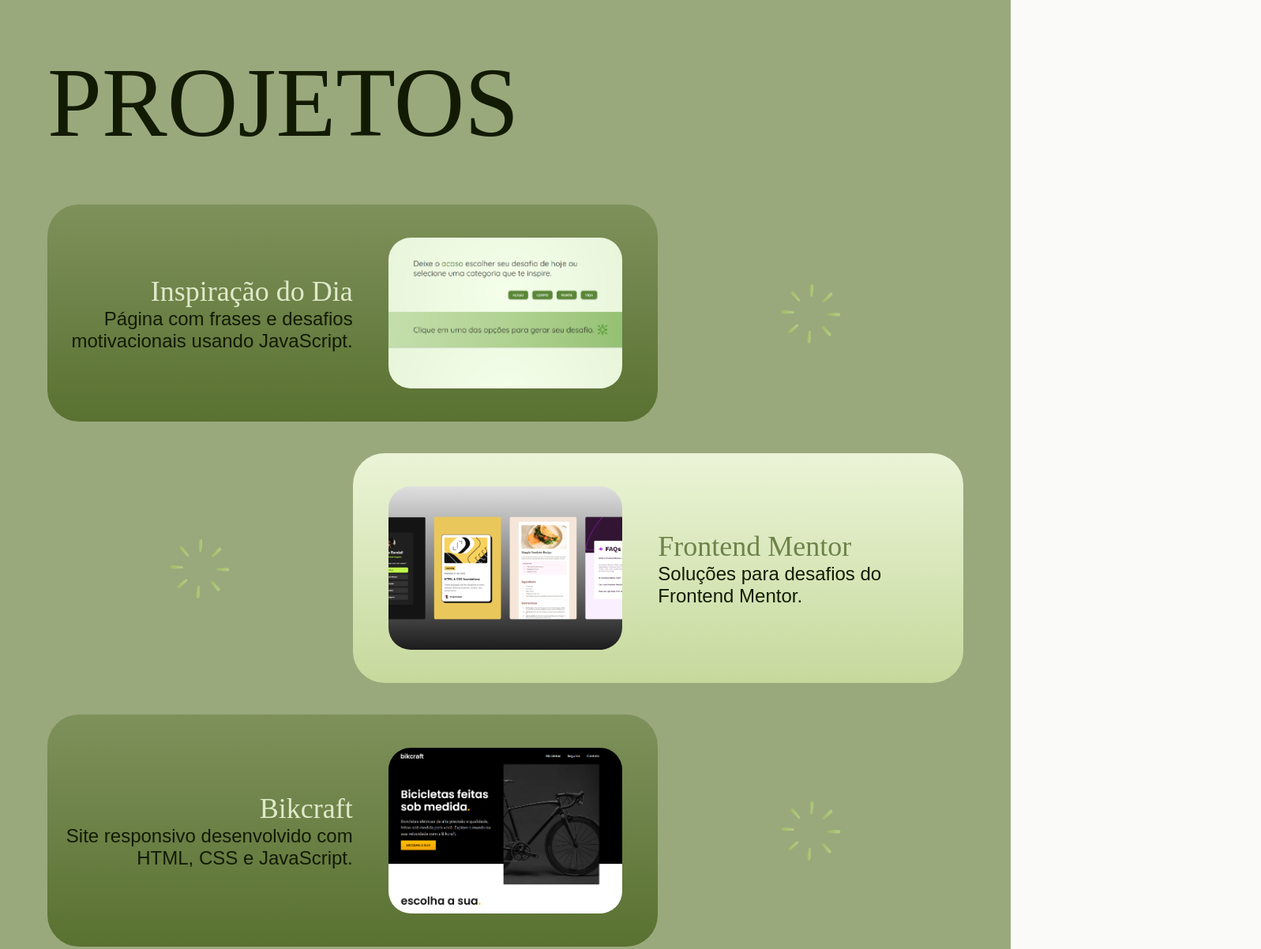
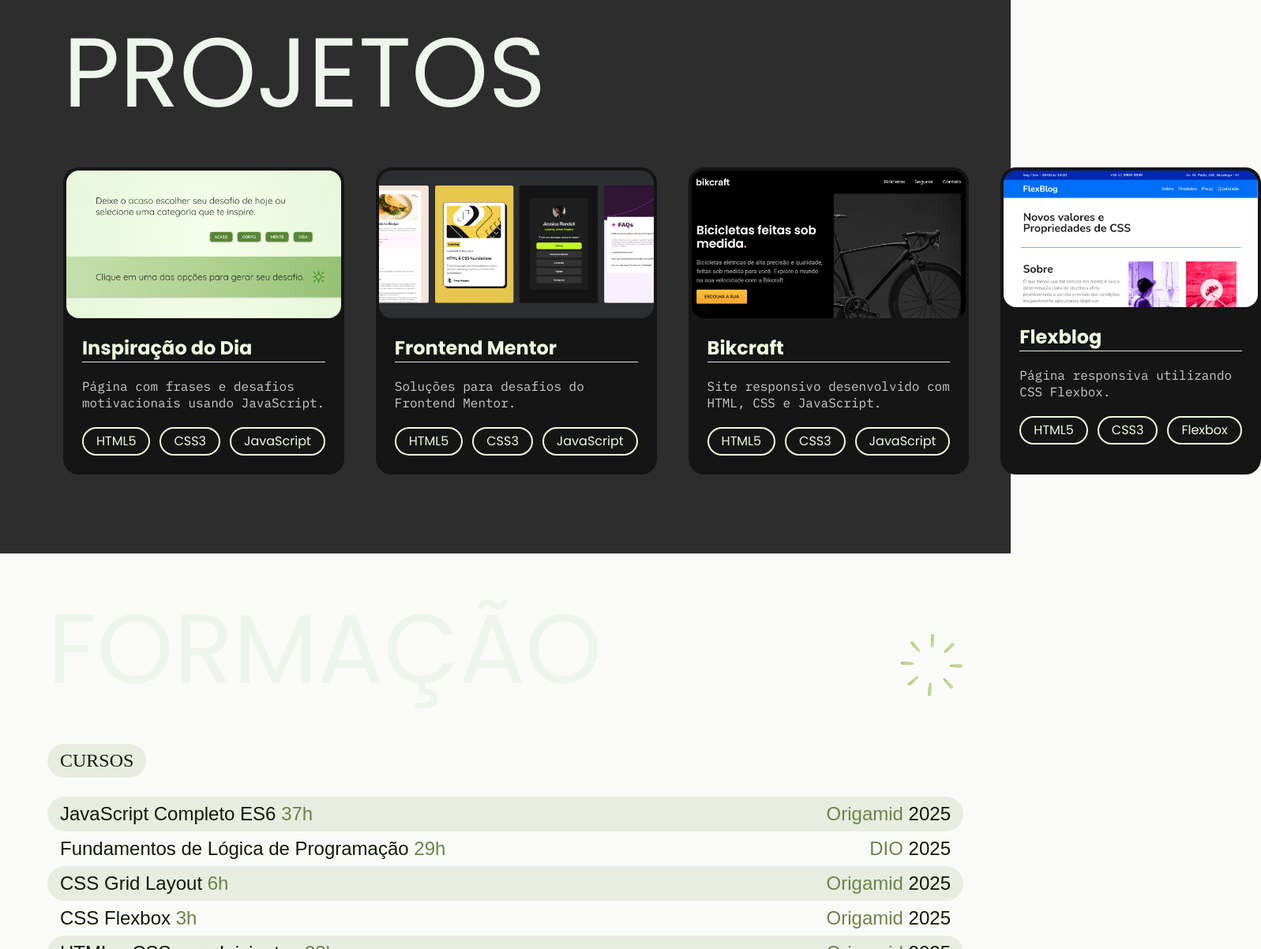
Before and after one commit to roberta-silva/roberta-silva.github.io, a website: page index.html in a window 1280 px wide. Shown: the part 1183-2385 px from the top of the page at 79% size, 1597 px wide, since content can reach past the window. Drawn offline with Linux system fonts and the light colour scheme.

Commit message:
Atualiza design e imagens de projetos

```diff
--- a/css/global.css
+++ b/css/global.css
@@ -28,14 +28,13 @@ img {
   box-sizing: border-box;
 }
 .subtitulo {
-  font-family: "Forum", serif;
+  font-family: "Poppins";
   font-size: 7.75rem;
   font-weight: 400;
-  color: #121a03;
-  line-height: 1.1;
+  color: #eef5ec;
+  line-height: 1.3;
   text-transform: uppercase;
-  max-width: 5ch;
-  padding: 60px 0px;
+  margin-bottom: 40px;
 }
 @media (max-width: 1000px) {
   .subtitulo {
@@ -45,6 +44,5 @@ img {
 @media (max-width: 800px) {
   .subtitulo {
     font-size: 3rem;
-    padding: 20px 0px;
   }
 }
--- a/css/projetos.css
+++ b/css/projetos.css
@@ -1,131 +1,61 @@
 .projetos-bg {
-  background: #99a97c;
+  background: #2d2d2d;
 }
 .projetos {
   max-width: 1200px;
-  padding: 40px 20px 60px 20px;
+  padding: 48px 40px 100px 40px;
   margin: 0 auto;
 }
-.projetos-item {
-  display: grid;
+.projetos-itens {
+  display: flex;
   gap: 40px;
 }
 .projeto {
-  display: grid;
-  grid-template-columns: 1fr 1fr 1fr;
+  background: #151515;
+  border: 4px solid #151515;
+  border-radius: 20px;
 }
-.projeto-info {
-  align-content: center;
-}
-.projeto-titulo {
-  font-family: "Forum", serif;
-  font-size: 2.25rem;
-  font-weight: 400;
-}
-.projeto:nth-child(odd) .projeto-titulo {
-  color: #e0eaca;
-  text-align: right;
-}
-.projeto:nth-child(even) .projeto-titulo {
-  color: #6e8349;
-  text-align: left;
-}
-.projeto-texto {
-  font-family: "Fira Sans", sans-serif;
-  font-size: 1.5rem;
-  color: #121a03;
-}
-.projeto:nth-child(odd) .projeto-texto {
-  text-align: right;
-}
-.projeto:nth-child(even) .projeto-texto {
-  text-align: left;
-}
-.projeto:nth-child(odd) .projeto-info {
-  display: grid;
-  grid-template-columns: 1fr;
-  border-radius: 40px 0 0 40px;
-  background: linear-gradient(#7e915b, #597131);
-  padding: 0 0 0 20px;
-}
-.projeto:nth-child(odd) .projeto-img {
-  border-radius: 0px 40px 40px 0px;
-  background: linear-gradient(#7e915b, #597131);
-  position: relative;
-}
-.projeto:nth-child(even) .projeto-info {
-  display: grid;
-  grid-template-columns: 1fr;
-  grid-column: 3;
-  grid-row: 1;
-  border-radius: 0px 40px 40px 0px;
-  background: linear-gradient(#ebf4d7, #c6d99c);
-  padding: 0 20px 0 0;
-}
-.projeto:nth-child(even) .projeto-img {
-  border-radius: 40px 0 0 40px;
-  grid-column: 2;
-  grid-row: 1;
-  background: linear-gradient(#ebf4d7, #c6d99c);
-  align-content: center;
-  position: relative;
+.projeto img {
+  border-radius: 16px;
 }
 .projeto-img a {
   display: flex;
-  justify-content: center;
-  align-content: center;
-  padding: 40px 0px;
 }
-.projetos-item img {
-  border: 2px solid transparent;
-  max-width: 300px;
-  border-radius: 30px;
+.projeto-info {
+  display: grid;
+  padding: 20px;
 }
-.projeto:nth-child(even) .projeto-img img:hover {
-  border: 2px solid #6e8349;
-  box-shadow: 0 0 10px rgba(0, 0, 0, 0.2);
+.projeto-titulo {
+  font-family: "Poppins";
+  font-size: 1.5rem;
+  font-weight: 700;
+  color: #eefadd;
+  border-bottom: 1px solid #e4e4e4;
 }
-.projeto:nth-child(odd) .projeto-img img:hover {
-  border: 2px solid #e0eaca;
-  box-shadow: 0 0 10px rgba(0, 0, 0, 0.2);
+.projeto-texto {
+  font-family: "IBM Plex Mono";
+  font-size: 1rem;
+  line-height: 1.3;
+  color: #ccc;
+  margin-top: 20px;
 }
-.projeto .decorador {
-  justify-self: center;
-  align-self: center;
+.projeto-tecnologias {
+  display: flex;
+  gap: 12px;
+  margin-top: 20px;
 }
-.projeto:nth-child(even) .decorador {
-  grid-column: 1;
-}
-.projeto:nth-child(odd) .decorador {
-  grid-column: 3;
+.projeto-tecnologias li {
+  font-family: "Poppins";
+  font-size: 1rem;
+  line-height: 1;
+  color: #eefadd;
+  padding: 8px 16px;
+  border-radius: 20px;
+  border: 2px solid #eefadd;
 }
 @media (max-width: 1000px) {
-  .projeto-img a {
-    padding: 20px;
-  }
 }
 @media (max-width: 800px) {
-  .projetos-item img {
-    max-width: 200px;
-  }
-  .projeto-texto {
-    font-size: 1rem;
-  }
 }
 @media (max-width: 600px) {
-  .projetos {
-    padding: 20px 20px 60px 20px;
-  }
-  .projeto-img a {
-    padding: 12px;
-  }
-  .projetos-item img {
-    max-width: 180px;
-  }
-  .projeto-titulo {
-    font-size: 1.2rem;
-  }
-  .projeto-info {
-    font-size: 0.8rem;
-  }
 }
--- a/index.html
+++ b/index.html
@@ -51,61 +51,73 @@
 
   <section class="projetos-bg" id="projetos">
     <div class="projetos">
-      <h3 class="subtitulo">Projetos</h3>
-
-      <div class="projetos-item">
+      <h2 class="subtitulo">Projetos</h2>
+      <div class="projetos-itens">
         <div class="projeto">
+          <div class="projeto-img">
+            <a href="https://roberta-silva.github.io/desafios-inspiracao/" target="_blank" rel="noopener noreferrer">
+              <img src="./img/projetos/desafios-inpiracao.jpg" width="1200" height="646" alt="Preview do projeto Inspiração do dia">
+            </a>
+          </div>
           <div class="projeto-info">
-            <p class="projeto-titulo">Inspiração do Dia</p>
-            <span class="projeto-texto">Página com frases e desafios motivacionais usando JavaScript.</span>
+            <h3 class="projeto-titulo">Inspiração do Dia</h3>
+            <p class="projeto-texto">Página com frases e desafios motivacionais usando JavaScript.</p>
+            <ul class="projeto-tecnologias">
+              <li>HTML5</li>
+              <li>CSS3</li>
+              <li>JavaScript</li>
+            </ul>
           </div>
-          <div class="projeto-img"><a href="https://roberta-silva.github.io/desafios-inspiracao/" target="_blank" rel="noopener noreferrer">
-              <img src="./img/projetos/inspiracao-dia.png" width="1355" height="817" alt="preview projeto Wildbeast"></a>
+        </div>
+        <div class="projeto">
+          <div class="projeto-img"><a href="https://github.com/roberta-silva/frontend-mentor-desafios" target="_blank" rel="noopener noreferrer">
+              <img src="./img/projetos/frontend-mentor.jpg" width="1200" height="646" alt="Preview do projeto Frontend Mentor"></a>
           </div>
-          <span class="decorador"><img src="./img/bright.svg" width="80" height="80" alt=""></span>
+          <div class="projeto-info">
+            <h3 class="projeto-titulo">Frontend Mentor</h3>
+            <p class="projeto-texto">Soluções para desafios do Frontend Mentor.</p>
+            <ul class="projeto-tecnologias">
+              <li>HTML5</li>
+              <li>CSS3</li>
+              <li>JavaScript</li>
+            </ul>
+          </div>
         </div>
-
         <div class="projeto">
+          <div class="projeto-img"><a href="https://roberta-silva.github.io/bikcraft/" target="_blank" rel="noopener noreferrer">
+              <img src="./img/projetos/bikcraft.jpg" width="1200" height="646" alt="Preview do projeto Bikcraft"></a>
+          </div>
           <div class="projeto-info">
-            <p class="projeto-titulo">Frontend Mentor</p>
-            <span class="projeto-texto">Soluções para desafios do Frontend Mentor.</span>
+            <h3 class="projeto-titulo">Bikcraft</h3>
+            <p class="projeto-texto">Site responsivo desenvolvido com HTML, CSS e JavaScript.</p>
+            <ul class="projeto-tecnologias">
+              <li>HTML5</li>
+              <li>CSS3</li>
+              <li>JavaScript</li>
+            </ul>
           </div>
-          <div class="projeto-img"><a href="https://github.com/roberta-silva/frontend-mentor-desafios" target="_blank" rel="noopener noreferrer">
-              <img src="./img/projetos/frontend-mentor.png" width="1043" height="747" alt="preview projeto Frontend Mentor"></a>
+        </div>
+        <div class="projeto">
+          <div class="projeto-img"><a href="https://roberta-silva.github.io/FlexBlog/" target="_blank" rel="noopener noreferrer">
+              <img src="./img/projetos/flexblog.jpg" width="1200" height="646" alt="Preview do projeto Flexblog"></a>
           </div>
-          <span class="decorador"><img src="./img/bright.svg" width="80" height="80" alt=""></span>
+          <div class="projeto-info">
+            <h3 class="projeto-titulo">Flexblog</h3>
+            <p class="projeto-texto">Página responsiva utilizando CSS Flexbox.</p>
+            <ul class="projeto-tecnologias">
+              <li>HTML5</li>
+              <li>CSS3</li>
+              <li>Flexbox</li>
+            </ul>
+          </div>
         </div>
-
-        <div class="projeto">
-          <div class="projeto-info">
-            <p class="projeto-titulo">Bikcraft</p>
-            <span class="projeto-texto">Site responsivo desenvolvido com HTML, CSS e JavaScript.</span>
-          </div>
-          <div class="projeto-img"><a href="https://roberta-silva.github.io/bikcraft/" target="_blank" rel="noopener noreferrer">
-              <img src="./img/projetos/bikcraft-desktop.png" width="1281" height="907" alt="preview projeto Bikcraft"></a>
-          </div>
-          <span class="decorador"><img src="./img/bright.svg" width="80" height="80" alt=""></span>
-        </div>
-
-
-        <div class="projeto">
-          <div class="projeto-info">
-            <p class="projeto-titulo">Flexblog</p>
-            <span class="projeto-texto">Página responsiva utilizando CSS Flexbox.</span>
-          </div>
-          <div class="projeto-img"><a href="https://roberta-silva.github.io/FlexBlog/" target="_blank" rel="noopener noreferrer">
-              <img src="./img/projetos/flexblog-desktop.png" width="1257" height="853" alt="preview projeto Flexblog"></a>
-          </div>
-          <span class="decorador"><img src="./img/bright.svg" width="80" height="80" alt=""></span>
-        </div>
-
       </div>
 
   </section>
 
   <section class="formacao" id="formacao">
     <div class="formacao-subtitulo">
-      <h3 class="subtitulo">Formação</h3>
+      <h2 class="subtitulo">Formação</h2>
       <span class="decorador"><img src="./img/bright.svg" width="80" height="80" alt=""></span>
     </div>
     <div class="cursos">
@@ -155,7 +167,7 @@
   <section class="habilidades-bg" id="skills">
     <div class="habilidades">
       <div class="habilidades-subtitulo">
-        <h3 class="subtitulo">Habilidades</h3>
+        <h2 class="subtitulo">Habilidades</h2>
         <span class="decorador"><img src="./img/bright.svg" width="80" height="80" alt=""></span>
       </div>
       <ul>
```
Also changed, not shown: img/projetos/bikcraft-desktop.png (deleted), img/projetos/bikcraft.jpg (added), img/projetos/desafios-inpiracao.jpg (added), img/projetos/flexblog-desktop.png (deleted), img/projetos/flexblog.jpg (added), img/projetos/frontend-mentor.jpg (added), img/projetos/frontend-mentor.png (deleted), img/projetos/inspiracao-dia.png (deleted).
